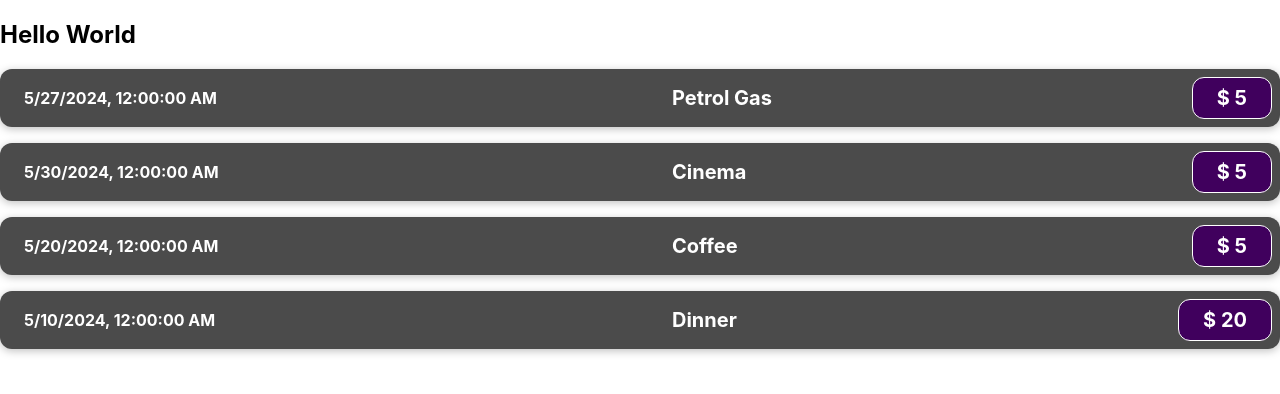
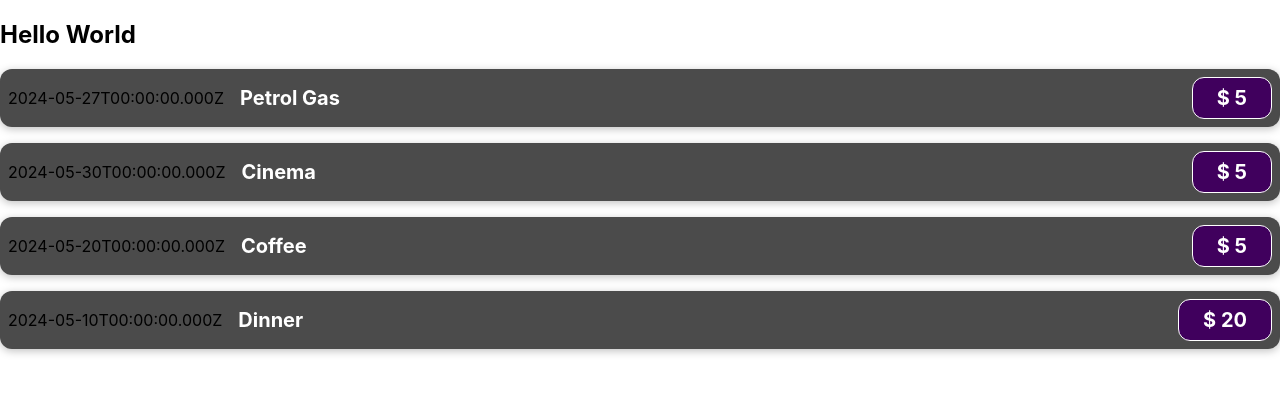
Before and after one commit to lekyvong09/C2310L-React-basic, a JavaScript app: page / in a window 1280 px wide. Shown: the top 394 px of the page. Built offline with nearby package versions, Linux system fonts and the light colour scheme; the HTML template or start-up script is replaced by a standard one.

Commit message:
2024 May 02 -1

```diff
--- a/src/App.js
+++ b/src/App.js
@@ -13,7 +13,7 @@ function App() {
   return (
     <div>
       <h2>Hello World</h2>
-      <ExpenseItem expenseList={expenses}></ExpenseItem>
+      <ExpenseItem expenses={expenses}></ExpenseItem>
     </div>
   );
 }
--- a/src/components/ExpenseItem.js
+++ b/src/components/ExpenseItem.js
@@ -2,25 +2,18 @@ import './ExpenseItem.css';
 
 function ExpenseItem(props) { /// properties
 
-    console.log(props.expenseList);
+    return (
+        <div>
+            {props.expenses.map(item => (
+                <div className='expense-item' key={item.id}>
+                    <div>{item.date.toISOString()}</div>
+                    <div className='expense-item__description'>
+                        <h2>{item.title}</h2>
+                        <div className='expense-item__price'>$ {item.amount}</div>
+                    </div>
+                </div>
+            ))}
 
-    var list = [];
-
-    props.expenseList.forEach(item =>
-        list.push(
-            <div className="expense-item" key={item.id}>
-                <h2>{item.date.toLocaleString()}</h2>
-                <div className="expense-item__description">
-                    <h2>{item.title}</h2>
-                    <div className="expense-item__price ">$ {item.amount}</div>
-                </div>
-            </div>
-        ));
-
-
-    return (
-        <div >
-            {list}
         </div>
     );
 }
```
